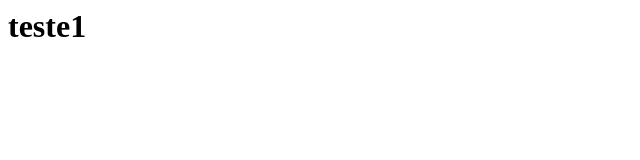
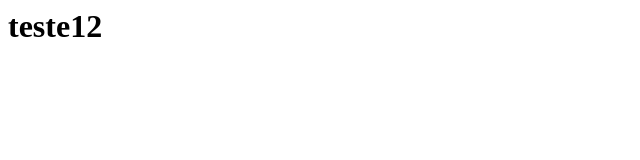
Before and after one commit to PatrickHertz/netflix, a plain HTML site: page index.html in a window 1280 px wide. Shown: the full height of the page, 0-640 px from the left. Drawn offline with Linux system fonts and the light colour scheme.

Commit message:
primeiro

```diff
--- a/index.html
+++ b/index.html
@@ -1 +1,2 @@
-<h1> teste1</h1
+<h1> teste12</h1
+    alert('123');
```
